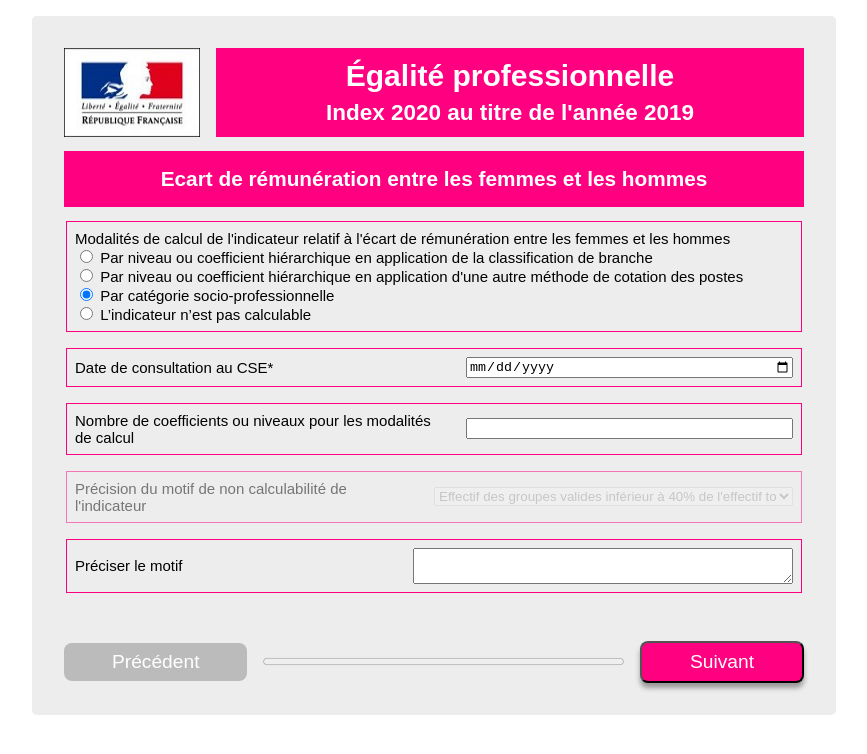
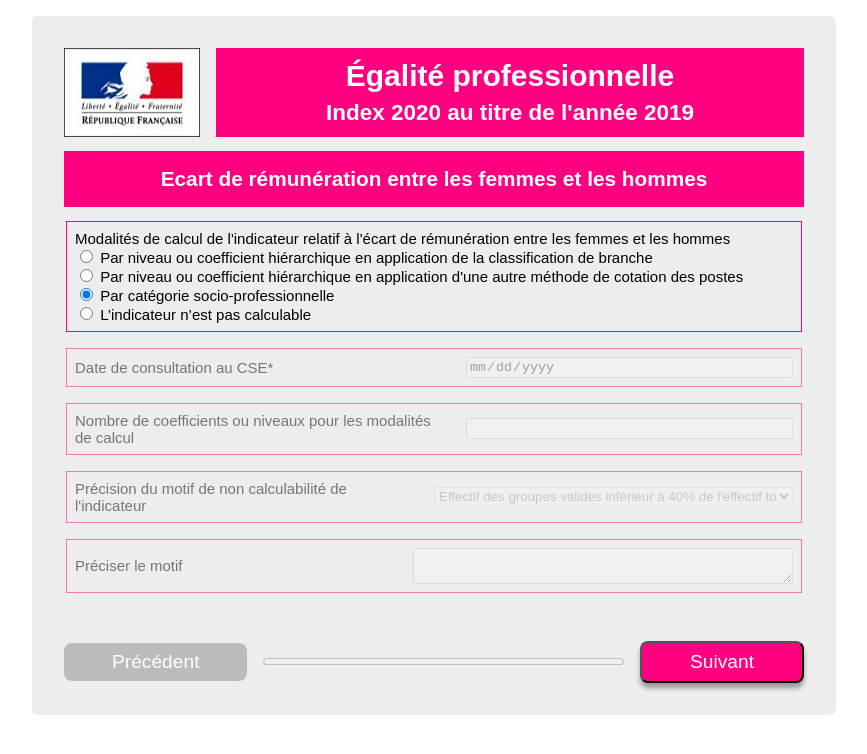
Before and after one commit to vinyll/egapro2, a Jekyll site: the page built from remuneration.md, in a window 1280 px wide. Shown: the top 754 px of the page, without its empty margins (206-1073 px from the left). Built offline with Jekyll 4.4.1, drawn with Linux system fonts in a browser that asks for light colours.

Commit message:
implementing remuneration selector

```diff
--- a/remuneration.md
+++ b/remuneration.md
@@ -6,26 +6,26 @@
 
 <fieldset>
   <div class=row>
-    <div>{% include radios.html name='calcul' label="Modalités de calcul de l'indicateur relatif à l'écart de rémunération entre les femmes et les hommes" required="true" block="true" %}</div>
+    <div>{% include radios.html name="indicateur.calcul" label="Modalités de calcul de l'indicateur relatif à l'écart de rémunération entre les femmes et les hommes" required="true" block="true" %}</div>
   </div>
 </fieldset>
 
-<fieldset>
+<fieldset id="fieldset-cse">
   <div class=row>
-    {% include input.html type="date" name='cse' label='Date de consultation au CSE' required=true %}
+    {% include input.html type="date" name="indicateur.cse" label="Date de consultation au CSE" required=true %}
   </div>
 </fieldset>
 
-<fieldset>
-  <div class=row>{% include input.html type="number" name='niveaux' label='Nombre de coefficients ou niveaux pour les modalités de calcul' min=1 max=50 %}</div>
+<fieldset id="fieldset-niveaux">
+  <div class=row>{% include input.html type="number" name="indicateur.niveaux" label="Nombre de coefficients ou niveaux pour les modalités de calcul" min=1 max=50 %}</div>
 </fieldset>
 
-<fieldset class="non-calculable">
-  <div class=row>{% include select.html name="motif" empty="true" label="Précision du motif de non calculabilité de l'indicateur" %}</div>
+<fieldset id="fieldset-motif">
+  <div class=row>{% include select.html name="indicateur.motif" empty="true" label="Précision du motif de non calculabilité de l'indicateur" %}</div>
 </fieldset>
 
-<fieldset>
-  <div class=row>{% include textarea.html name="motif" label="Préciser le motif" %}</div>
+<fieldset id="fieldset-autre_motif">
+  <div class=row>{% include textarea.html name="indicateur.autre_motif" label="Préciser le motif" %}</div>
 </fieldset>
 
 <script>
```
Also changed, not shown: other parts of remuneration.md (+19 -9 lines).
